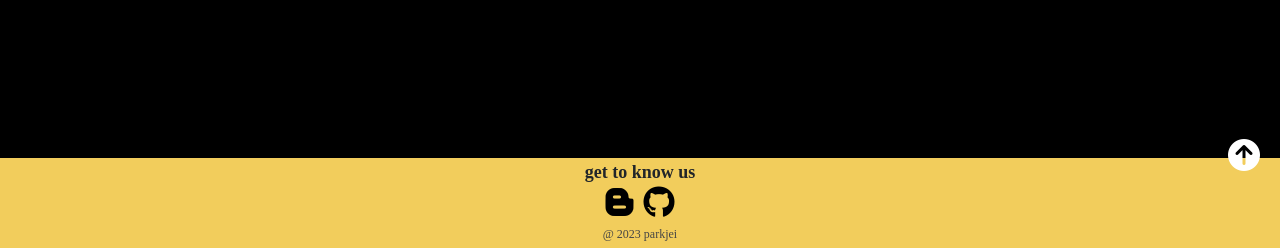
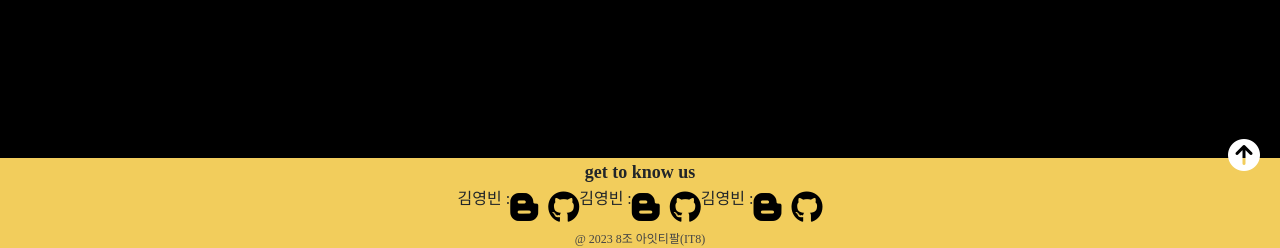
Before and after one commit to ParkJe2/team_MovieProject, a plain HTML site: page index.html in a window 1280 px wide. Shown: the part 602-850 px from the top of the page. Drawn offline with nearby package versions, Linux system fonts and the light colour scheme; no server answers.

Commit message:
css 수정 3

```diff
--- a/index.html
+++ b/index.html
@@ -43,11 +43,26 @@
     <footer>
       <div class="footer">
         <p>get to know us</p>
+        <div class="linkbox">
         <div class="link">
+          김영빈 :
           <a href="https://jei1211.github.io/" target="_blank"><i class="fa-brands fa-blogger-b blogBtn fa-2x"></i></a>
           <a href="https://github.com/jei1211" target="_blank"><i class="fa-brands fa-github githubBtn fa-2x"></i></a>
         </div>
-        <span>@ 2023 parkjei</span>
+        <div class="link">
+          김영빈 :
+          <a href="https://jei1211.github.io/" target="_blank"><i class="fa-brands fa-blogger-b blogBtn fa-2x"></i></a>
+          <a href="https://github.com/jei1211" target="_blank"><i class="fa-brands fa-github githubBtn fa-2x"></i></a>
+        </div>
+        <div class="link">
+          김영빈 :
+          <a href="https://jei1211.github.io/" target="_blank"><i class="fa-brands fa-blogger-b blogBtn fa-2x"></i></a>
+          <a href="https://github.com/jei1211" target="_blank"><i class="fa-brands fa-github githubBtn fa-2x"></i></a>
+        </div>
+      </div>
+
+
+        <span>@ 2023 8조 아잇티팔(IT8)</span>
       </div>
     </footer>
   </body>
--- a/style/style.css
+++ b/style/style.css
@@ -213,7 +213,11 @@ body {
   justify-content: center;
   margin-top: 10px;
 }
-
+.linkbox {
+  display: flex;
+  justify-content: center;
+  margin-top: 5px;
+}
 .link {
   display: flex;
   justify-content: center;
```
Also changed, not shown: style/detail.css (line endings or trailing spaces).
